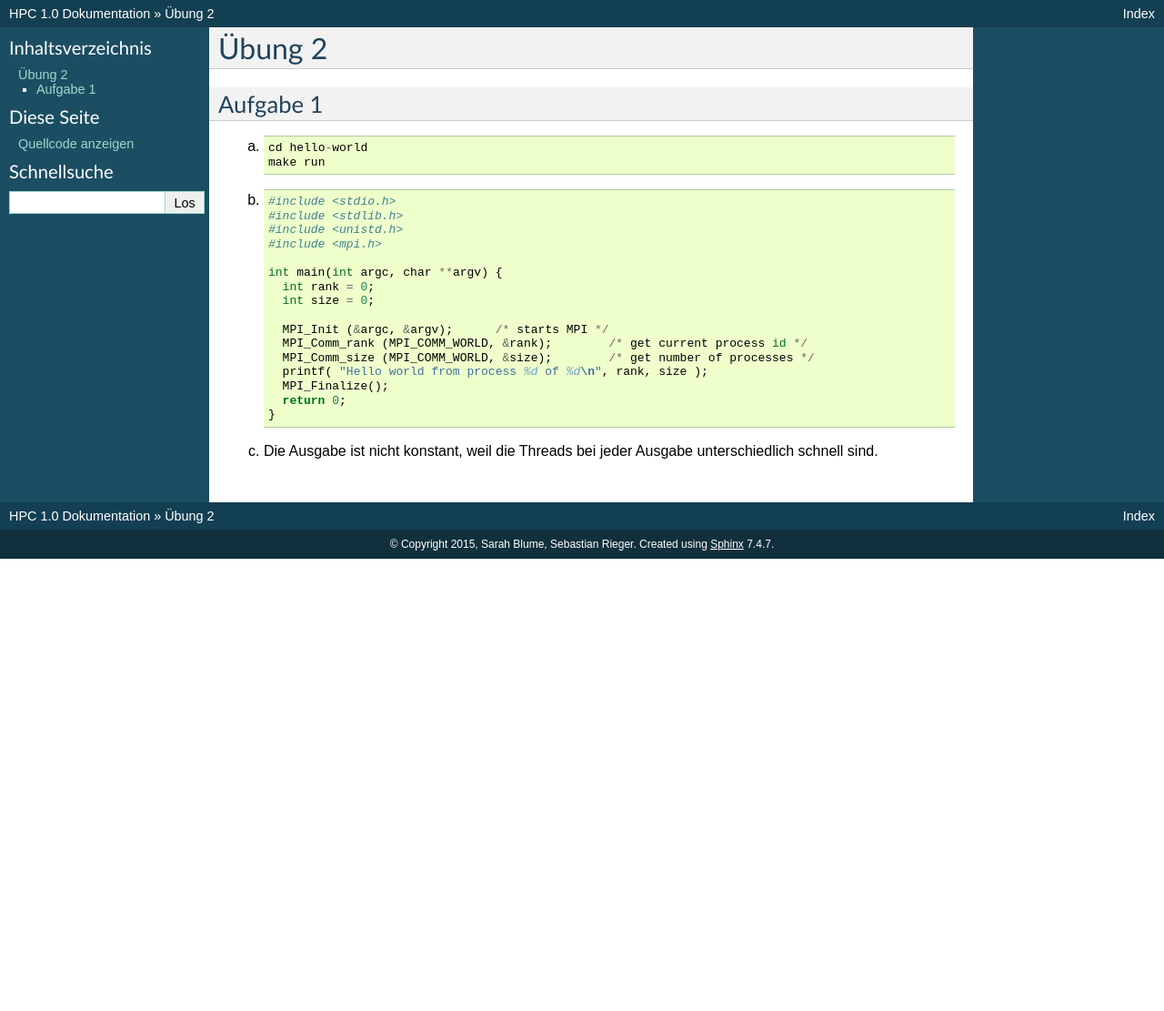
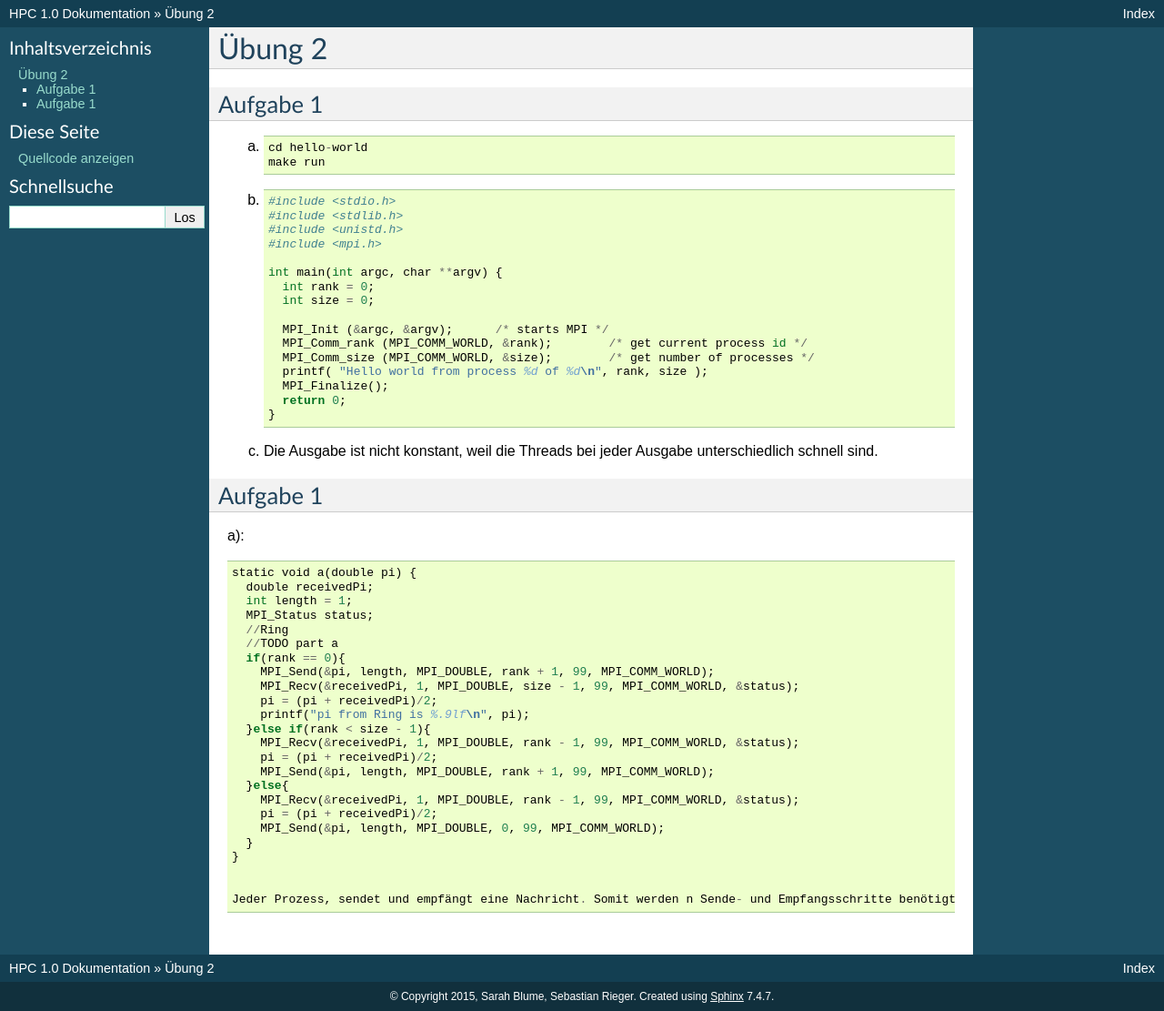
Before and after one commit to ajdf24/HPC_Uebungen, a Sphinx documentation site: the page built from OpenMP/Loesungen/source/Uebung5.rst, in a window 1280 px wide. Shown: the whole page at 91% size. Built offline with Sphinx 7.4.7, drawn with Linux system fonts in a browser that asks for light colours; before the commit the page ends 900 px from its top, so only the background shows below that.

Commit message:
Übung 5.2.a abgeschlossen und in rst eingetragen.

```diff
--- a/OpenMP/Loesungen/source/Uebung5.rst
+++ b/OpenMP/Loesungen/source/Uebung5.rst
@@ -31,3 +31,32 @@ b) ::
 c)
 
   Die Ausgabe ist nicht konstant, weil die Threads bei jeder Ausgabe unterschiedlich schnell sind.
+
+Aufgabe 1
+=========
+a)::
+
+  static void a(double pi) {
+    double receivedPi;
+    int length = 1;
+    MPI_Status status;
+    //Ring
+    //TODO part a
+    if(rank == 0){
+      MPI_Send(&pi, length, MPI_DOUBLE, rank + 1, 99, MPI_COMM_WORLD);
+      MPI_Recv(&receivedPi, 1, MPI_DOUBLE, size - 1, 99, MPI_COMM_WORLD, &status);
+      pi = (pi + receivedPi)/2;
+      printf("pi from Ring is %.9lf\n", pi);
+    }else if(rank < size - 1){
+      MPI_Recv(&receivedPi, 1, MPI_DOUBLE, rank - 1, 99, MPI_COMM_WORLD, &status);
+      pi = (pi + receivedPi)/2;
+      MPI_Send(&pi, length, MPI_DOUBLE, rank + 1, 99, MPI_COMM_WORLD);
+    }else{
+      MPI_Recv(&receivedPi, 1, MPI_DOUBLE, rank - 1, 99, MPI_COMM_WORLD, &status);
+      pi = (pi + receivedPi)/2;
+      MPI_Send(&pi, length, MPI_DOUBLE, 0, 99, MPI_COMM_WORLD);
+    }
+  }
+
+
+  Jeder Prozess, sendet und empfängt eine Nachricht. Somit werden n Sende- und Empfangsschritte benötigt, wobei n die Anzahl der Prozesse darstellt.
```
Also changed, not shown: 1 other file.
